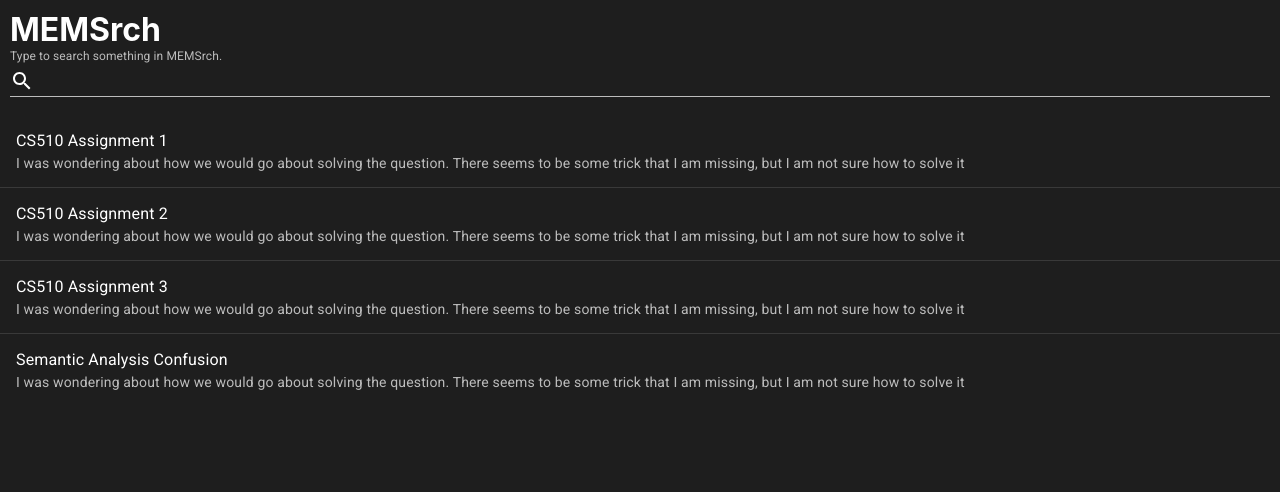
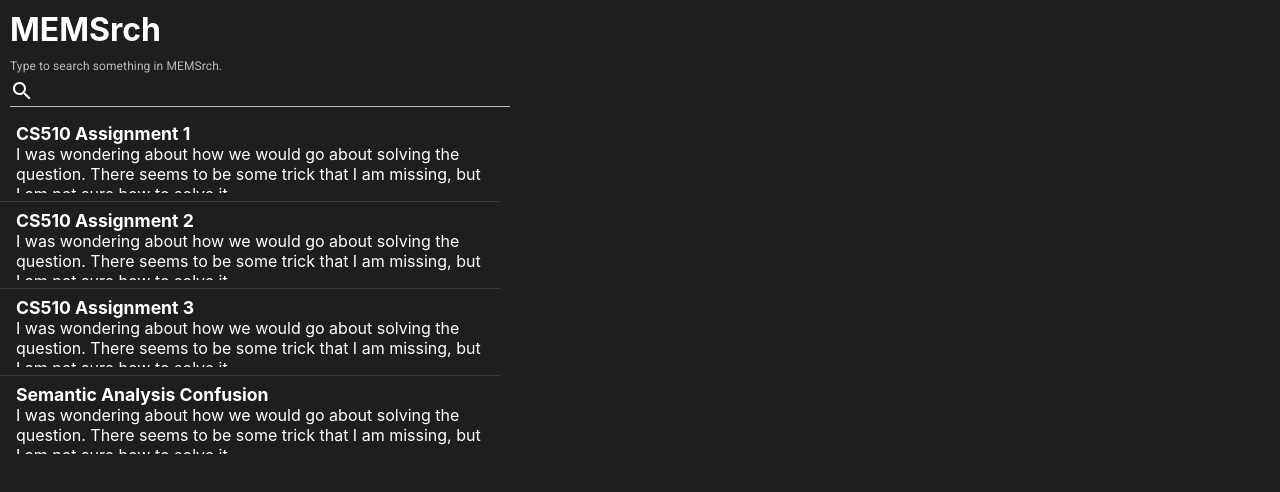
Before and after one commit to MohiTheFish/cs510-final-project, a React (Create React App) app in the folder client/: page / in a window 1280 px wide. Shown: the top 492 px of the page. Built offline with nearby package versions, Linux system fonts and the light colour scheme.

Commit message:
use redux

```diff
--- a/client/src/index.js
+++ b/client/src/index.js
@@ -1,13 +1,17 @@
 import React from 'react';
 import ReactDOM from 'react-dom/client';
-import './index.css';
+import { Provider } from 'react-redux';
 import App from './App';
 import reportWebVitals from './reportWebVitals';
+import store from 'store';
 
+import './index.css';
 const root = ReactDOM.createRoot(document.getElementById('root'));
 root.render(
   <React.StrictMode>
-    <App />
+    <Provider store={store}>
+      <App />
+    </Provider>
   </React.StrictMode>
 );
 
--- a/client/src/jsx/MainPage.js
+++ b/client/src/jsx/MainPage.js
@@ -1,34 +1,12 @@
-import TextField from '@mui/material/TextField';
-import InputAdornment from '@mui/material/InputAdornment';
 import Paper from '@mui/material/Paper';
-import SearchIcon from '@mui/icons-material/Search';
-
 import PostList from 'jsx/PostList';
 
 
 export default function MainPage() {
-  function handleChange(e) {
-    const text = e.target.value;
-  }
   return (
     <Paper id="memsrch-root">
       <header>
         <h1>MEMSrch</h1>
-        <TextField
-          onChange={handleChange}
-          label="Type to search something in MEMSrch."
-          sx={{
-            width: '100%'
-          }}
-          InputProps={{
-            startAdornment: (
-              <InputAdornment position="start">
-                <SearchIcon />
-              </InputAdornment>
-            ),
-          }}
-          variant="standard"
-        />
       </header>
       <div className="">
         <PostList />
--- a/client/src/jsx/PostList.js
+++ b/client/src/jsx/PostList.js
@@ -1,9 +1,11 @@
 import {
   List,
   ListItem,
-  ListItemText,
   Divider,
+  TextField,
+  InputAdornment,
 } from '@mui/material';
+import SearchIcon from '@mui/icons-material/Search';
 
 const POST_PREVIEWS = [
   {
@@ -27,17 +29,41 @@ const POST_PREVIEWS = [
 function PostSummary({title, details}) {
   return (
     <ListItem button className="post-summary">
-      <ListItemText
+      {/* <ListItemText
+        className='post-summary-text'
         primary={title}
         secondary={details}
-      />
+      /> */}
+      <div className="list-item-text">
+        <p className="primary">{title}</p>
+        <p className="secondary">{details}</p>
+      </div>
     </ListItem>
   )
 }
 
 export default function PostList() {
+  function handleChange(e) {
+    const text = e.target.value;
+  }
   return (
     <div className="post-list">
+      <TextField
+        onChange={handleChange}
+        label="Type to search something in MEMSrch."
+        sx={{
+          width: '100%',
+          marginLeft: '10px'
+        }}
+        InputProps={{
+          startAdornment: (
+            <InputAdornment position="start">
+              <SearchIcon />
+            </InputAdornment>
+          ),
+        }}
+        variant="standard"
+      />
       <List>
         {
           POST_PREVIEWS.map((post, index) => {
--- /dev/null
+++ b/client/src/redux/memSlice.js
@@ -0,0 +1,19 @@
+import { createSlice } from '@reduxjs/toolkit';
+
+const memSlice = createSlice({
+  name: 'mem',
+  initialState: {
+    query: '',
+    postPreviews: [],
+    expandedPost: {},
+  },
+  reducers: {
+    updateQuery: (state, action) => {
+      state.query = action.payload.text;
+    }
+  }
+})
+
+export const { updateQuery } = memSlice.actions;
+
+export default memSlice.reducer;
--- /dev/null
+++ b/client/src/store.js
@@ -0,0 +1,8 @@
+import { configureStore } from '@reduxjs/toolkit';
+import memReducer from 'redux/memSlice';
+
+export default configureStore({
+  reducer: {
+    mem: memReducer,
+  },
+});
--- a/client/src/styles/PostList.css
+++ b/client/src/styles/PostList.css
@@ -0,0 +1,19 @@
+.post-list {
+  width: 500px;
+}
+
+.list-item-text {
+  max-width: 500px;
+  max-height: 70px;
+  overflow: hidden;
+}
+
+.list-item-text .primary {
+  font-size: 1.1rem;
+  font-weight: bold;
+
+}
+
+.list-item-text .secondary {
+  font-size: 1rem;
+}
```
Also changed, not shown: client/src/setupTests.js (deleted, +0 -5 lines).
